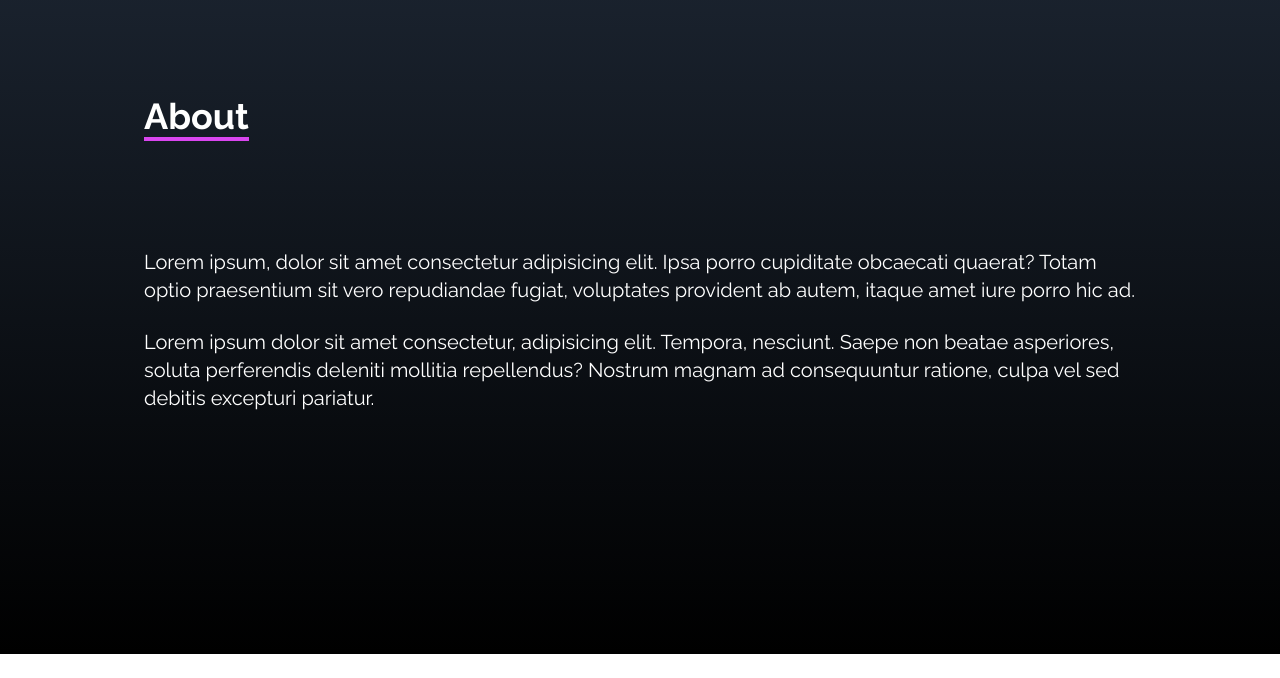
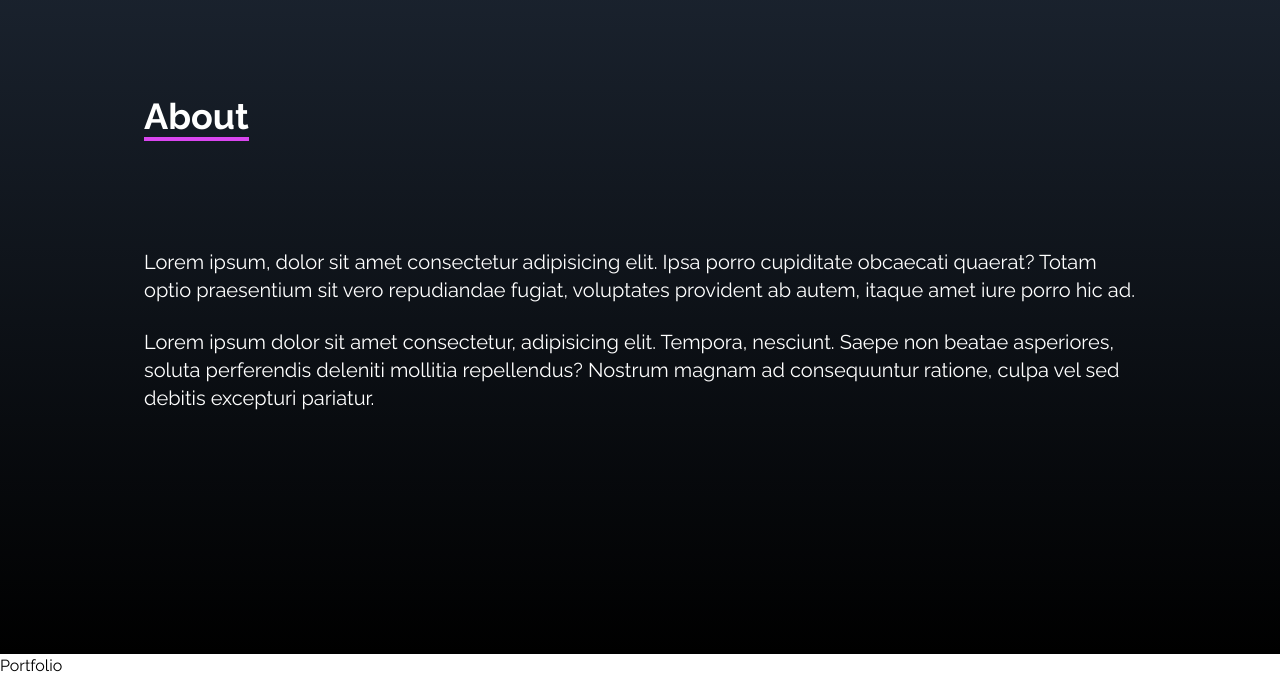
Before and after one commit to estherbabe/My_Portfolio, a React (Create React App) app: page / in a window 1280 px wide. Shown: the part 946-1624 px from the top of the page. Before the commit the page ends 1600 px from the top, so only its background shows below. Built offline with nearby package versions, Linux system fonts and the light colour scheme; a web font is replaced by a local one.

Commit message:
created porfolio.jsx

```diff
--- a/src/App.js
+++ b/src/App.js
@@ -1,3 +1,4 @@
+import Portfolio from "./components/Portfolio";
 import About from "./components/About";
 import Socials from "./components/Socials";
 import Home from "./components/Home";
@@ -8,6 +9,7 @@
       <Navbar />
       <Home />
       <About />
+      <Portfolio />
       <Socials />
     </div>
   );
--- /dev/null
+++ b/src/components/Portfolio.jsx
@@ -0,0 +1,7 @@
+import React from "react";
+
+const Portfolio = () => {
+  return <div>Portfolio</div>;
+};
+
+export default Portfolio;
```
